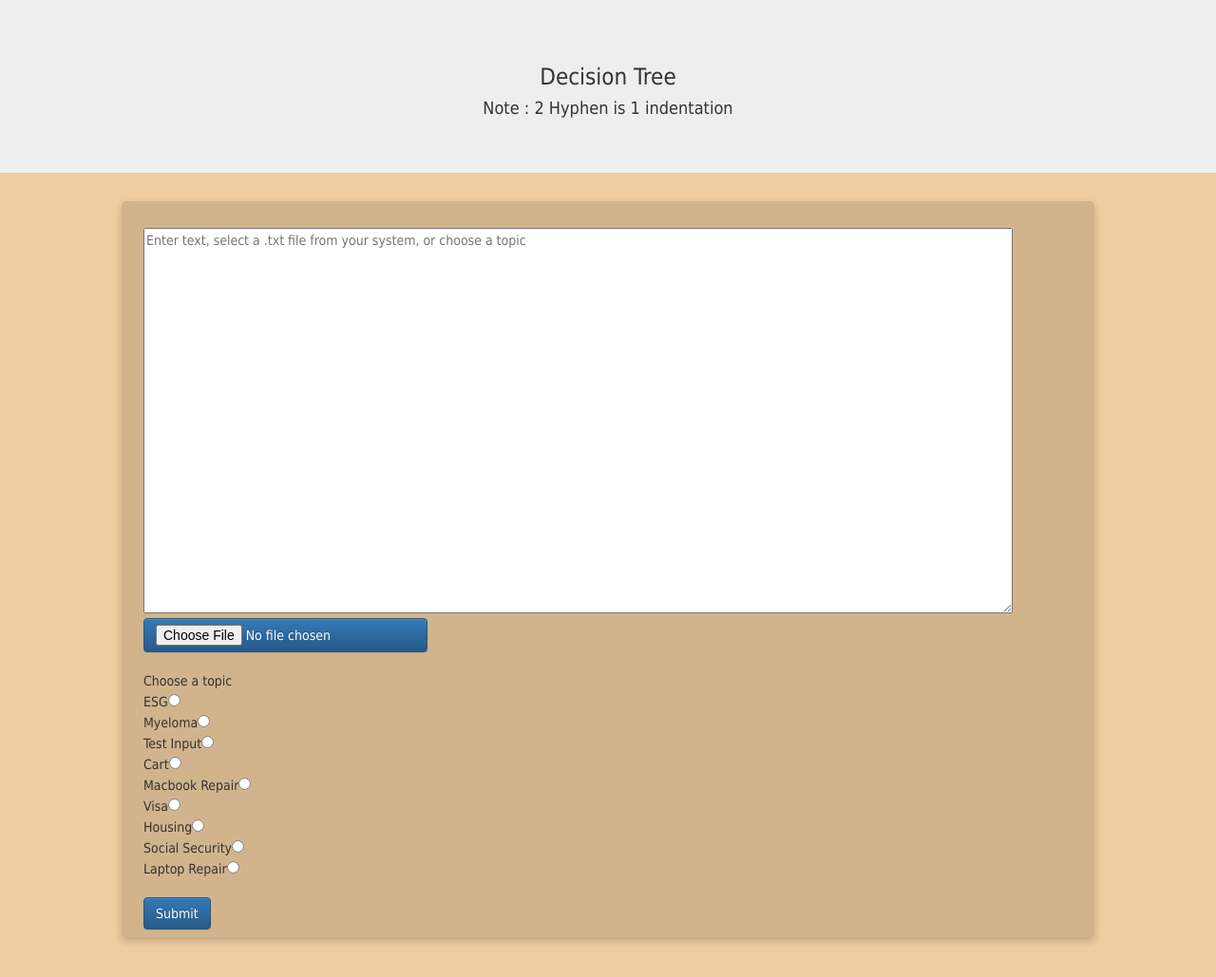
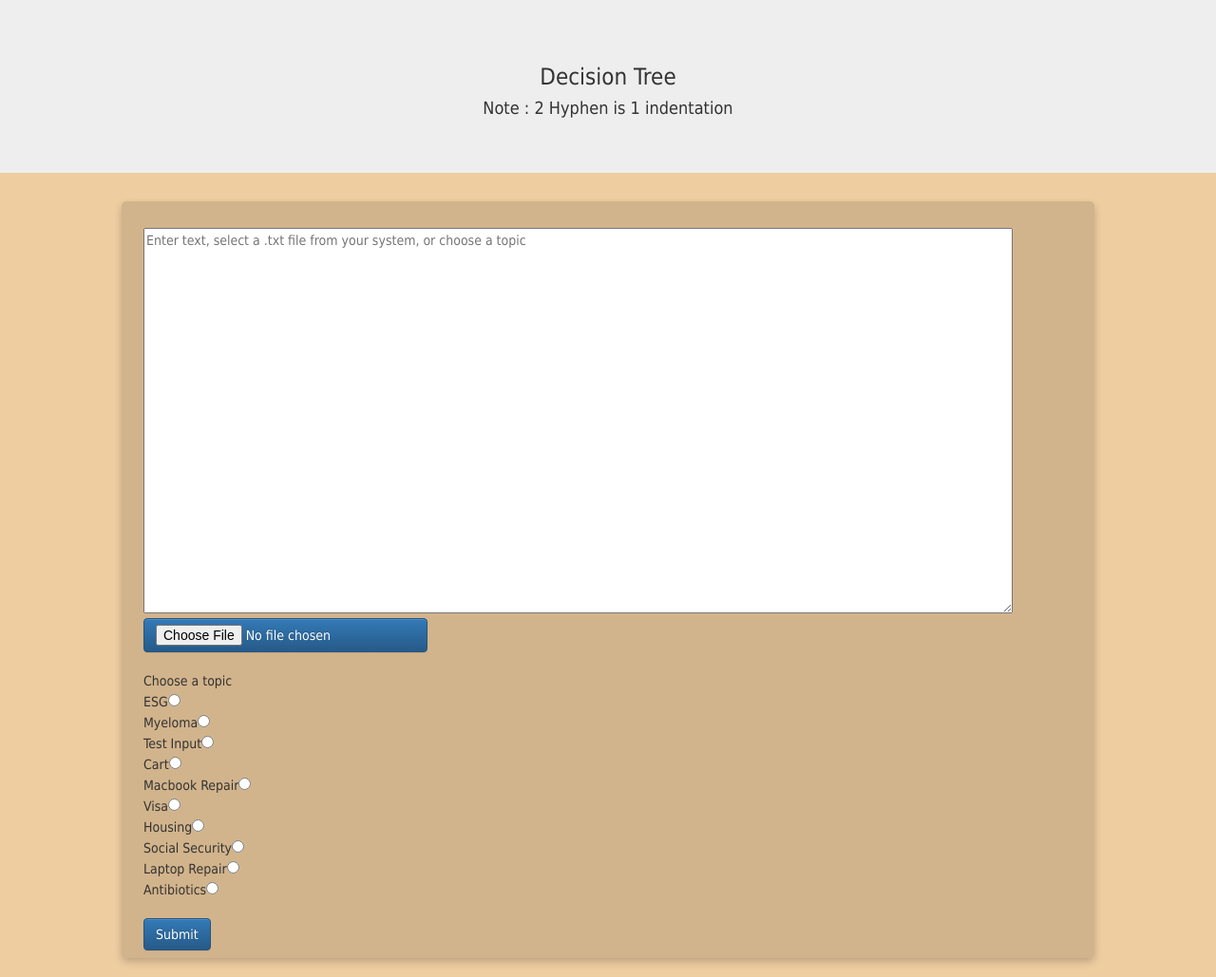
Before and after one commit to ethan-delgado/DynamicDecisionTree.github.io, a plain HTML site: page templates/index.html in a window 1280 px wide. Shown: the top 1029 px of the page at 95% size. Before the commit the page ends 1007 px from the top, so only its background shows below. Drawn offline with nearby package versions, Linux system fonts and the light colour scheme.

Commit message:
Update index.html

```diff
--- a/templates/index.html
+++ b/templates/index.html
@@ -44,6 +44,7 @@
             Housing<input name="chooseTopic" type="radio" value="../input/housing.txt"> <br>
             Social Security<input name="chooseTopic" type="radio" value="../input/collect_social.txt"> <br>
             Laptop Repair<input name="chooseTopic" type="radio" value="../input/laptopRepair.txt"> <br>
+            Antibiotics<input name="chooseTopic" type="radio" value="../input/dynamicAntibiotic.txt"> <br>
             <br />
             <button class="btn btn-primary" onclick="input()">Submit</button>
         </div>
```
